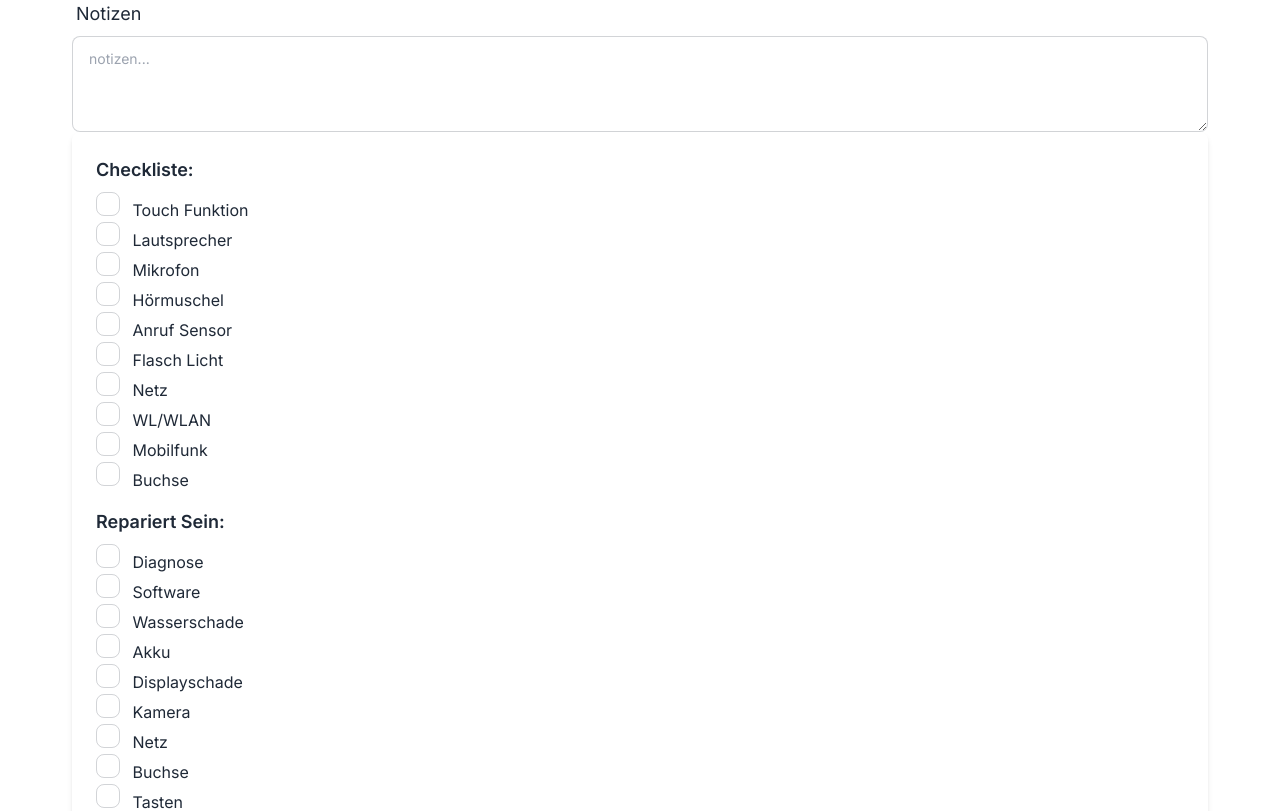
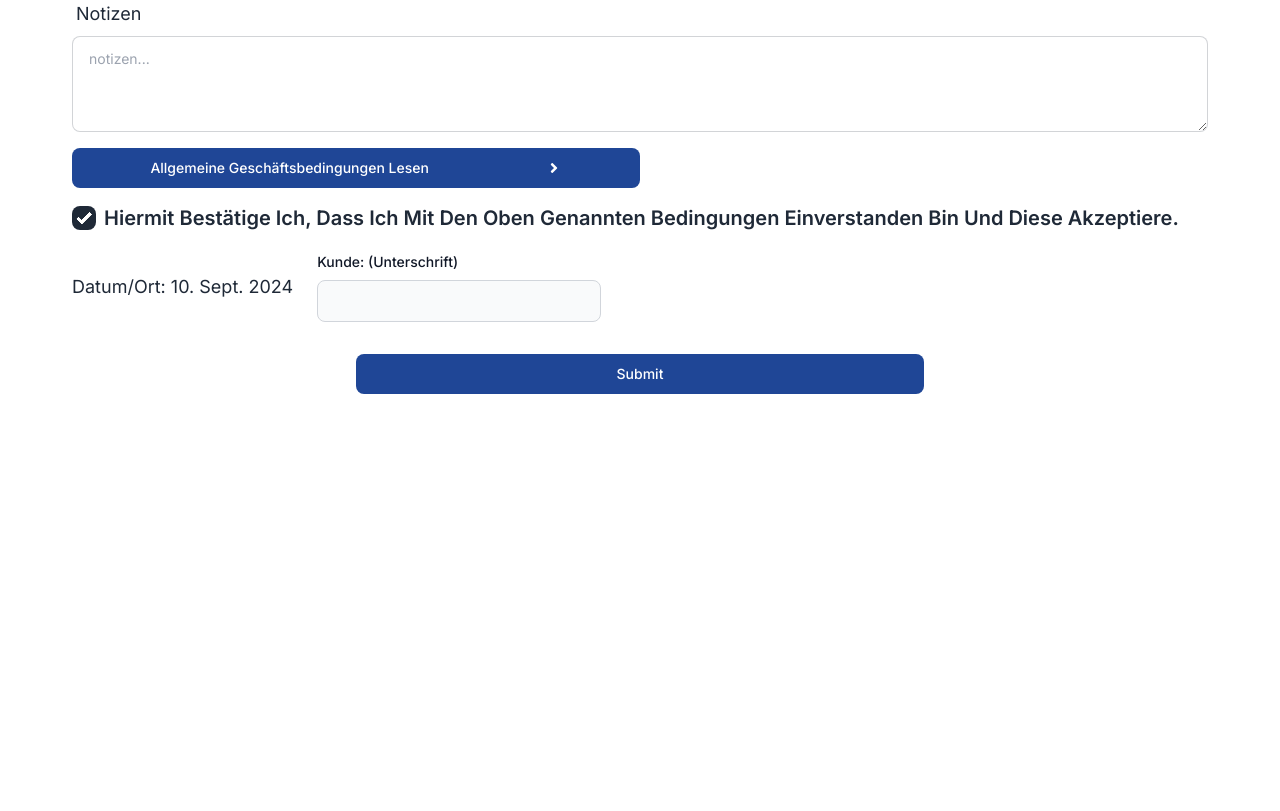
Before and after one commit to MuhEid/phoneytech-form, a Next.js app: page /form in a window 1280 px wide. Shown: the part 2620-3431 px from the top of the page. After the commit the page ends 3062 px from the top, so only its background shows below. Built offline with nearby package versions, Linux system fonts and the light colour scheme.

Commit message:
feat: make terms and conditions view in different route

```diff
--- /dev/null
+++ b/src/app/terms/page.tsx
@@ -0,0 +1,11 @@
+import TermsAndConditions from "@/components/form-components/TermsAndConditions";
+
+const Terms: React.FC = () => {
+    return (
+        <div className="container">
+            <TermsAndConditions />
+        </div>
+    );
+};
+
+export default Terms;
--- a/src/components/Form.tsx
+++ b/src/components/Form.tsx
@@ -9,8 +9,9 @@ import DropdownMenu from "./form-components/DropdownMenu";
 import InputField from "./form-components/InputField";
 import RepairsToBeMade from "./form-components/RepairsToBeMade";
 import ConfirmAndSign from "./form-components/ConfirmAndSign";
-import { FaEuroSign } from "react-icons/fa";
+import { FaAngleRight, FaEuroSign } from "react-icons/fa";
 import { FormData } from "@/app/form/page";
+import Link from "next/link";
 
 type FormProps = {
     onSubmit: (e: React.FormEvent<HTMLFormElement>) => Promise<void>;
@@ -418,8 +419,8 @@ export default function Form({
                 </div>
                 <ConfirmAndSign notesBox={true} />
             </div>
-            <div>
-                <div className="p-6 bg-white shadow-md rounded-lg">
+            <div className="my-4">
+                {/* <div className="p-6">
                     <div className="mb-4">
                         <h2 className="text-lg font-semibold mb-2">Checkliste:</h2>
                         <ul className="list-none">
@@ -491,14 +492,24 @@ export default function Form({
                             </li>
                         </ul>
                     </div>
+                </div> */}
+                <div className="text-white flex w-1/2 items-center justify-around bg-main hover:bg-blue-900 focus:ring-4 focus:ring-blue-300 font-medium rounded-lg text-sm px-5 py-2.5  focus:outline-none">
+                    <Link href="/terms" className="">
+                        Allgemeine Geschäftsbedingungen lesen
+                    </Link>
+                    <FaAngleRight size={16} />
                 </div>
-                <TermsAndConditions />
-                <ConfirmAndSign notesBox={false} />
+
+                {/* <TermsAndConditions /> */}
+                <ConfirmAndSign
+                    notesBox={false}
+                    label="Hiermit bestätige ich, dass ich mit den oben genannten Bedingungen einverstanden bin und diese akzeptiere."
+                />
             </div>
 
             <button
                 type="submit"
-                className="text-white my-4 self-center bg-main hover:bg-blue-800 focus:ring-4 focus:outline-none focus:ring-blue-300 font-medium rounded-lg text-sm !w-1/2 sm:w-auto px-8 py-2.5 text-center"
+                className="text-white my-4 self-center bg-main hover:bg-blue-900 focus:ring-4 focus:outline-none focus:ring-blue-300 font-medium rounded-lg text-sm !w-1/2 sm:w-auto px-8 py-2.5 text-center"
             >
                 Submit
             </button>
--- a/src/components/form-components/ConfirmAndSign.tsx
+++ b/src/components/form-components/ConfirmAndSign.tsx
@@ -3,8 +3,9 @@ import InputField from "./InputField";
 import CheckboxField from "./CheckboxField";
 type ConfirmAndSignProps = {
     notesBox: boolean;
+    label?: string;
 };
-function ConfirmAndSign({ notesBox }: ConfirmAndSignProps) {
+function ConfirmAndSign({ notesBox, label }: ConfirmAndSignProps) {
     const currentDate = new Date().toLocaleDateString("de-DE", {
         year: "numeric",
         month: "short",
@@ -16,8 +17,11 @@ function ConfirmAndSign({ notesBox }: ConfirmAndSignProps) {
     return (
         <div className="mt-4">
             <CheckboxField
-                label="Ich bestätige hiermit, dass ich mit obere genannten Angabe einverstanden bin
-                        und Akzeptiere diese."
+                label={
+                    label
+                        ? label
+                        : "Ich bestätige hiermit, dass ich mit obere genannten Angabe einverstanden bin und Akzeptiere diese."
+                }
                 name="agreeWithTerms"
                 checked={true}
                 value="agreee"
```
